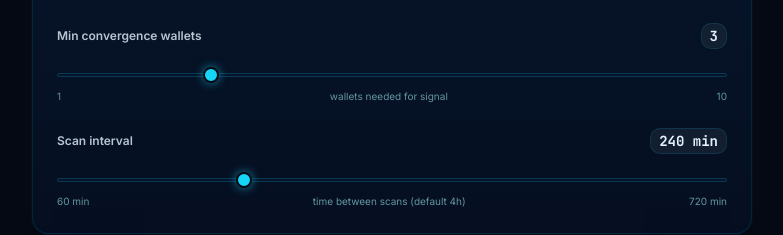
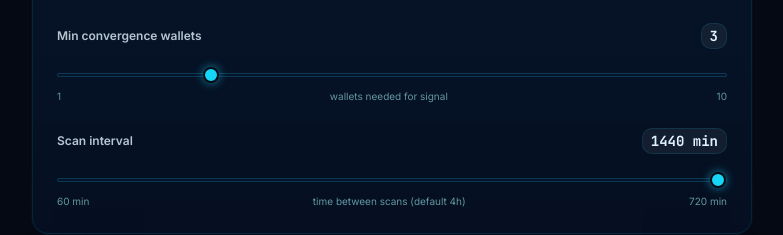
Before and after one commit to TruePrav/AION, a Next.js app: page /settings in a window 1280 px wide. Shown: the part 1660-1895 px from the top of the page, without its empty margins (248-1031 px from the left). Built offline with nearby package versions, Linux system fonts and the light colour scheme; no server answers.

Commit message:
Reduce scan frequency to 1/day while pipeline is being refined

```diff
--- a/src/app/settings/page.tsx
+++ b/src/app/settings/page.tsx
@@ -89,7 +89,7 @@ const DEFAULT_SETTINGS: Settings = {
   take_profit_tiers: [0.5, 1.0, 2.0],
   max_position_pct: 0.1,
   min_convergence_wallets: 3,
-  scan_interval_minutes: 240, // 4 hours (matches cron)
+  scan_interval_minutes: 1440, // 24 hours (1 scan per day)
   max_wallets: 30,
   pm_deep_dive: 5,
   mode: "dry_run",
```
